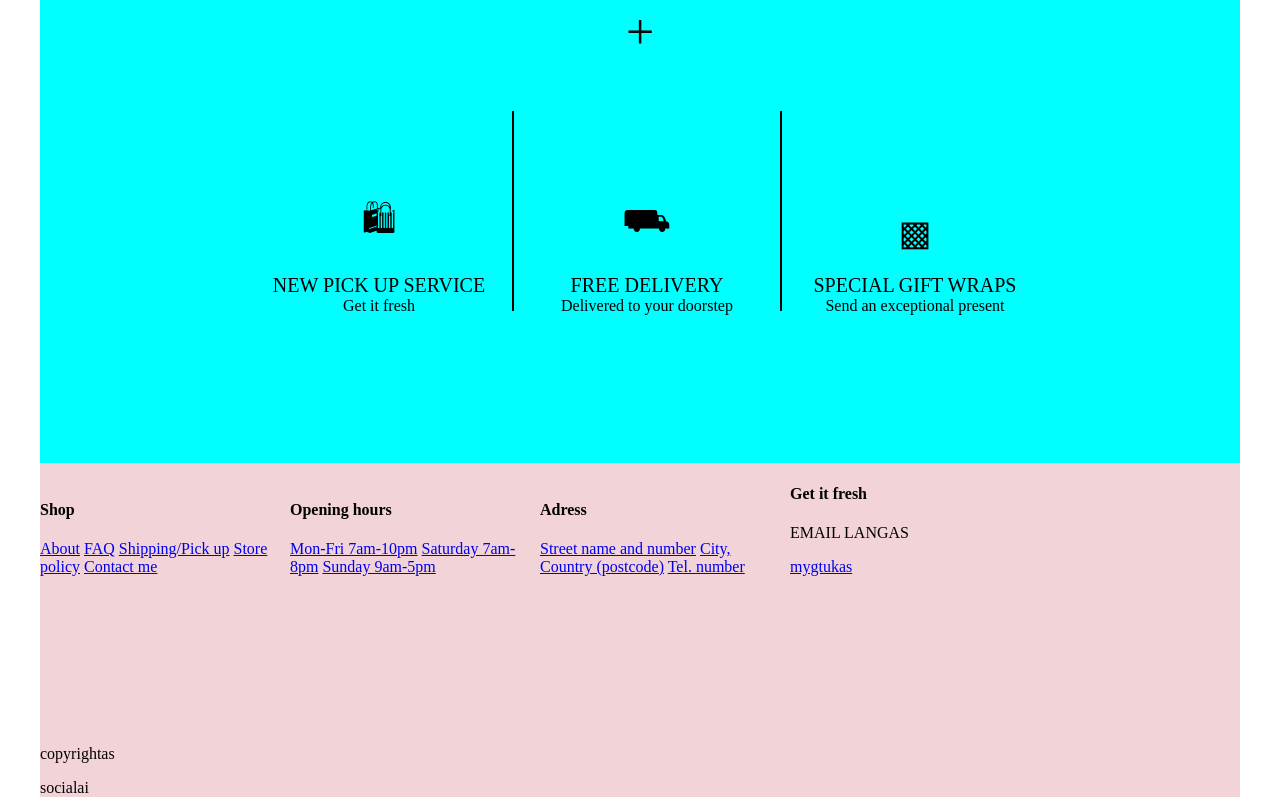
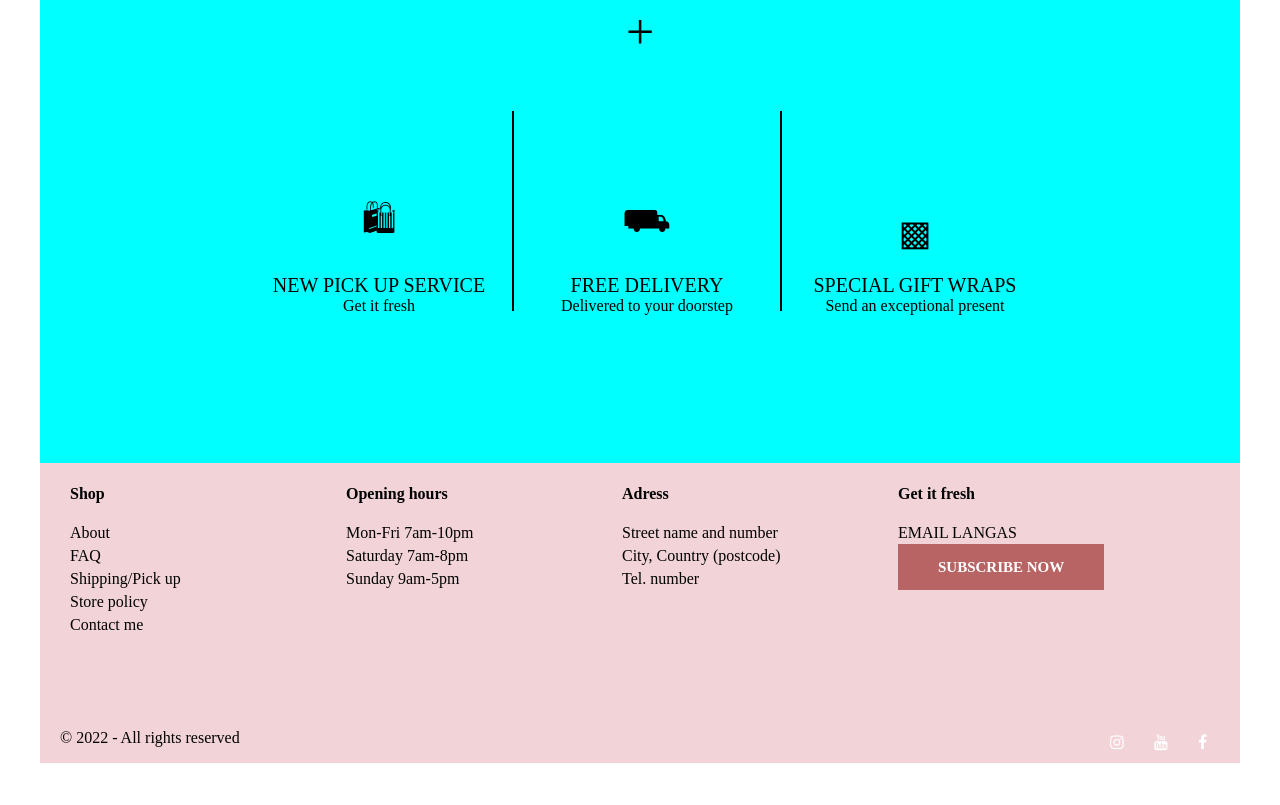
Before and after one commit to Kplukas/98-design1, a website: page index.html in a window 1280 px wide. Shown: the part 1560-2365 px from the top of the page. After the commit the page ends 2335 px from the top, so only its background shows below. Drawn offline with Linux system fonts and the light colour scheme.

Commit message:
Design updates

```diff
--- a/index.html
+++ b/index.html
@@ -6,6 +6,7 @@
     <meta name="viewport" content="width=device-width, initial-scale=1.0">
     <title>Mano projektas</title>
     <link rel="stylesheet" href="./main.css">
+    <link rel="stylesheet" href="https://cdnjs.cloudflare.com/ajax/libs/font-awesome/4.7.0/css/font-awesome.min.css">
 </head>
 <body>
     <header class="container">
@@ -91,36 +92,37 @@
         <div class="footer">
             <div class="columnf">
                 <h4>Shop</h4>
-                <a href="#">About</a>
-                <a href="#">FAQ</a>
-                <a href="#">Shipping/Pick up</a>
-                <a href="#">Store policy</a>
-                <a href="#">Contact me</a>
+                <a class="infof" href="#">About</a>
+                <a class="infof" href="#">FAQ</a>
+                <a class="infof" href="#">Shipping/Pick up</a>
+                <a class="infof" href="#">Store policy</a>
+                <a class="infof" href="#">Contact me</a>
             </div>
             <div class="columnf">
                 <h4>Opening hours</h4>
-                <a href="#">Mon-Fri 7am-10pm</a>
-                <a href="#">Saturday 7am-8pm</a>
-                <a href="#">Sunday 9am-5pm</a>
+                <a class="infof" href="#">Mon-Fri 7am-10pm</a>
+                <a class="infof" href="#">Saturday 7am-8pm</a>
+                <a class="infof" href="#">Sunday 9am-5pm</a>
             </div>
             <div class="columnf">
                 <h4>Adress</h4>
-                <a href="#">Street name and number</a>
-                <a href="#">City, Country (postcode)</a>
-                <a href="#">Tel. number</a>
+                <a class="infof" href="#">Street name and number</a>
+                <a class="infof" href="#">City, Country (postcode)</a>
+                <a class="infof" href="#">Tel. number</a>
             </div>
             <div class="columnf">
                 <h4>Get it fresh</h4>
                 <p>EMAIL LANGAS</p>
-                <a href="#">mygtukas</a>
+                <a class="btn2" href="#">Subscribe now</a>
             </div>
-            <div>
-                <p>copyrightas</p>
-                <div>socialai
-                    <a href="#"></a>
-                    <a href="#"></a>
-                    <a href="#"></a>
-                </div>
+            <div class="copysocial">
+                <p class="copyright">&#169 2022 - All rights reserved</p>
+                <p class="socials">
+                    <a class="fa fa-facebook" href="#"></a>
+                    <a class="fa fa-youtube" href="#"></a>
+                    <a class="fa fa-instagram" href="#"></a>
+                </p>
+
             </div>
         </div>
 
--- a/main.css
+++ b/main.css
@@ -171,15 +171,73 @@ display: inline-block;
 /*FOOTER*/
 .footer {
     width: 1200px;
+    height: 300px;
     background-color: rgb(241, 211, 216);
 }
 .columnf {
     width: 246px;
     height: 250px;
-    display: inline-block;
-    margin-top: 0px;
+    display: inline;
+    margin-left: 30px;
+    float: left;
 }
 .titlef {
     text-align: left;
     font-size: 10px;
 }
+.infof {
+    color: black;
+    width: 246px;
+    display: block;
+    margin-top: 5px;
+    text-decoration: none;
+}
+.btn2 {
+    padding: 15px 40px;
+    background-color: rgb(185, 100, 100);
+    color: white;
+    text-decoration: none;
+    font-size: 15px;
+    text-transform: uppercase;
+    font-weight: bold;
+}
+.btn2:hover {
+    transition-duration: 0.4s;
+    background-color: rgba(210, 105, 30, 0.5);
+    font-weight: bold;
+    color: black;
+}
+.copysocial {
+    width: 1200px;
+    display: inline-block;
+}
+.copyright {
+    float: left;
+    width: 400px;
+    margin-left: 20px;
+    display: inline;
+}
+.socials {
+    width: 400px;
+    float: right;
+    display: inline;
+}
+.fa {
+    font-size: 30px;
+    width: 40px;
+    text-decoration: none;
+    margin: 5px 2px;
+    float: right;
+  }
+  .fa:hover {
+      opacity: 0.7;
+  }
+  .fa-facebook {
+    color: white;
+  }
+  .fa-youtube {
+    color: white;
+  }
+  .fa-instagram {
+    color: white;
+  }
```
